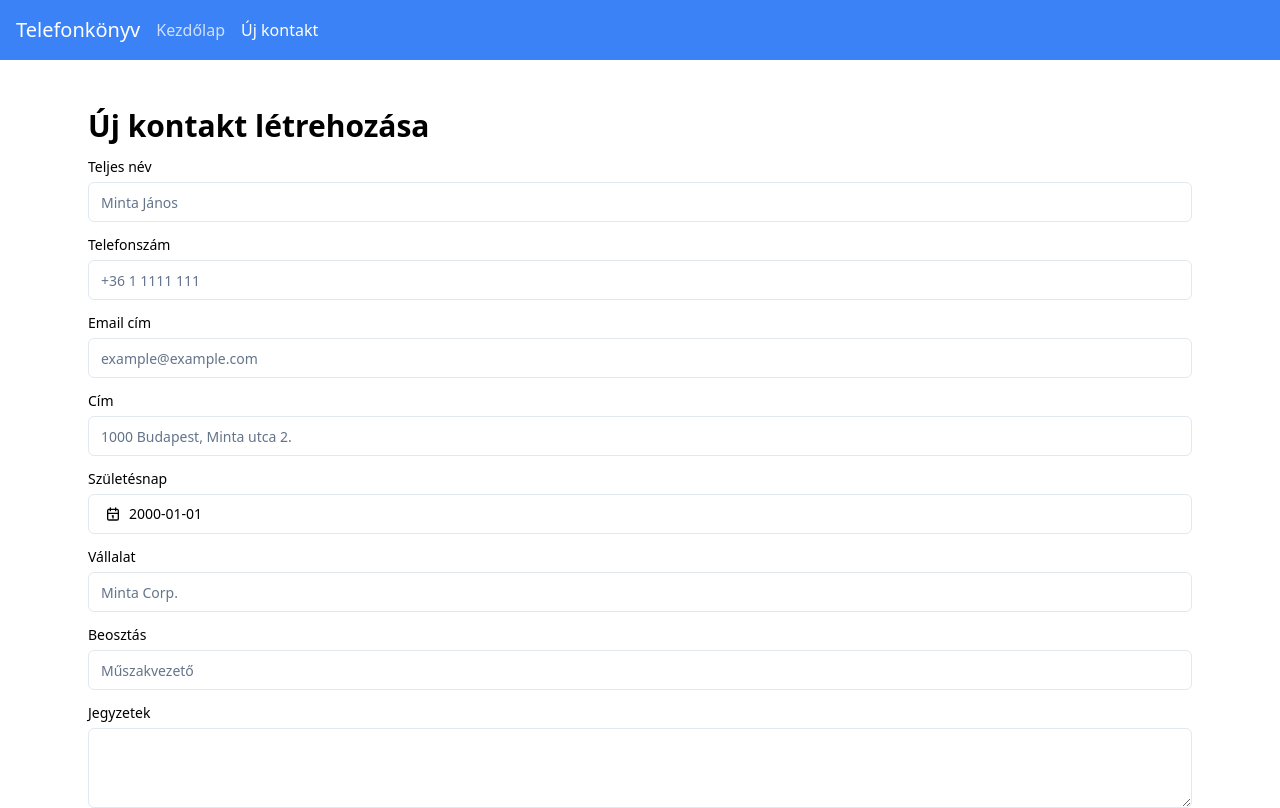
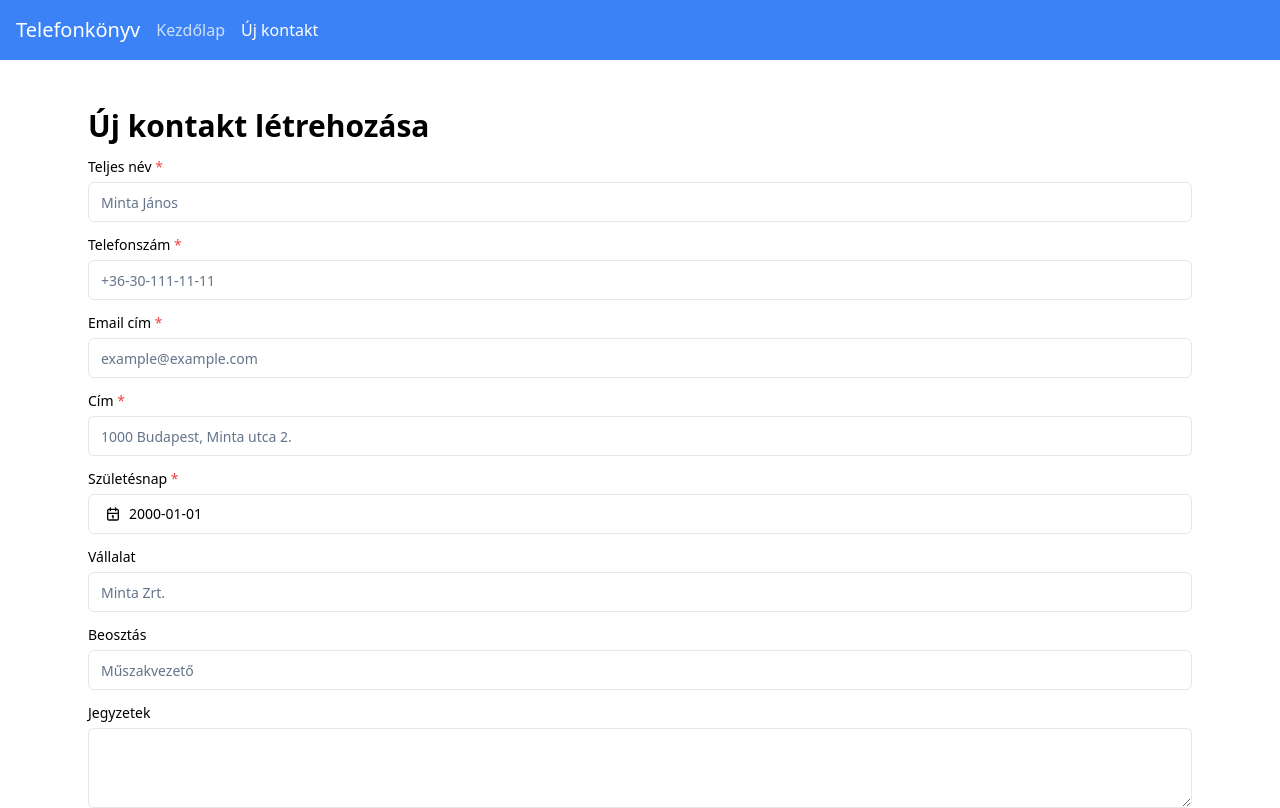
Before and after one commit to stay-js/front-telefonkonyv, a Next.js app: page /contacts/create in a window 1280 px wide. Shown: the top 808 px of the page. Built offline with nearby package versions, Linux system fonts and the light colour scheme.

Commit message:
mark required fields, fix react-query

```diff
--- a/src/app/contacts/[id]/edit/page.tsx
+++ b/src/app/contacts/[id]/edit/page.tsx
@@ -6,7 +6,7 @@ import { contactSchema } from '~/utils/contact';
 
 const Page: React.FC<{ params: { id: string } }> = ({ params: { id } }) => {
   const { data, isLoading } = useQuery({
-    queryKey: ['contact'],
+    queryKey: ['contact', id],
     queryFn: async () => {
       const res = await fetch(`http://localhost:285/contacts/${id}`);
       if (!res.ok) throw new Error(res.statusText);
--- a/src/app/contacts/[id]/page.tsx
+++ b/src/app/contacts/[id]/page.tsx
@@ -24,7 +24,7 @@ const Page: React.FC<{ params: { id: string } }> = ({ params: { id } }) => {
   const router = useRouter();
 
   const { data, isLoading } = useQuery({
-    queryKey: ['contact'],
+    queryKey: ['contact', id],
     queryFn: async () => {
       const res = await fetch(`http://localhost:285/contacts/${id}`);
       if (!res.ok) throw new Error(res.statusText);
--- a/src/components/edit-page.tsx
+++ b/src/components/edit-page.tsx
@@ -108,25 +108,33 @@ export const EditPage: React.FC<{
   return (
     <form className="flex flex-col gap-4" onSubmit={handleSubmit(onSubmit)}>
       <div className="flex flex-col gap-2">
-        <Label htmlFor="name">Teljes név</Label>
+        <Label htmlFor="name">
+          Teljes név <span className="text-red-500">*</span>
+        </Label>
         <Input type="text" id="name" placeholder="Minta János" {...register('name')} />
         {errors.name && <span className="text-xs text-red-500">{errors.name.message}</span>}
       </div>
 
       <div className="flex flex-col gap-2">
-        <Label htmlFor="phone">Telefonszám</Label>
-        <Input type="text" id="phone" placeholder="+36 1 1111 111" {...register('phone')} />
+        <Label htmlFor="phone">
+          Telefonszám <span className="text-red-500">*</span>
+        </Label>
+        <Input type="text" id="phone" placeholder="+36-30-111-11-11" {...register('phone')} />
         {errors.phone && <span className="text-xs text-red-500">{errors.phone.message}</span>}
       </div>
 
       <div className="flex flex-col gap-2">
-        <Label htmlFor="email">Email cím</Label>
+        <Label htmlFor="email">
+          Email cím <span className="text-red-500">*</span>
+        </Label>
         <Input type="text" id="email" placeholder="example@example.com" {...register('email')} />
         {errors.email && <span className="text-xs text-red-500">{errors.email.message}</span>}
       </div>
 
       <div className="flex flex-col gap-2">
-        <Label htmlFor="address">Cím</Label>
+        <Label htmlFor="address">
+          Cím <span className="text-red-500">*</span>
+        </Label>
         <Input
           type="text"
           id="address"
@@ -137,7 +145,9 @@ export const EditPage: React.FC<{
       </div>
 
       <div className="flex flex-col gap-2">
-        <Label htmlFor="birth">Születésnap</Label>
+        <Label htmlFor="birth">
+          Születésnap <span className="text-red-500">*</span>
+        </Label>
 
         <Popover>
           <PopoverTrigger asChild>
@@ -156,7 +166,7 @@ export const EditPage: React.FC<{
 
       <div className="flex flex-col gap-2">
         <Label htmlFor="company">Vállalat</Label>
-        <Input type="company" id="company" placeholder="Minta Corp." {...register('company')} />
+        <Input type="company" id="company" placeholder="Minta Zrt." {...register('company')} />
         {errors.company && <span className="text-xs text-red-500">{errors.company.message}</span>}
       </div>
 
```
